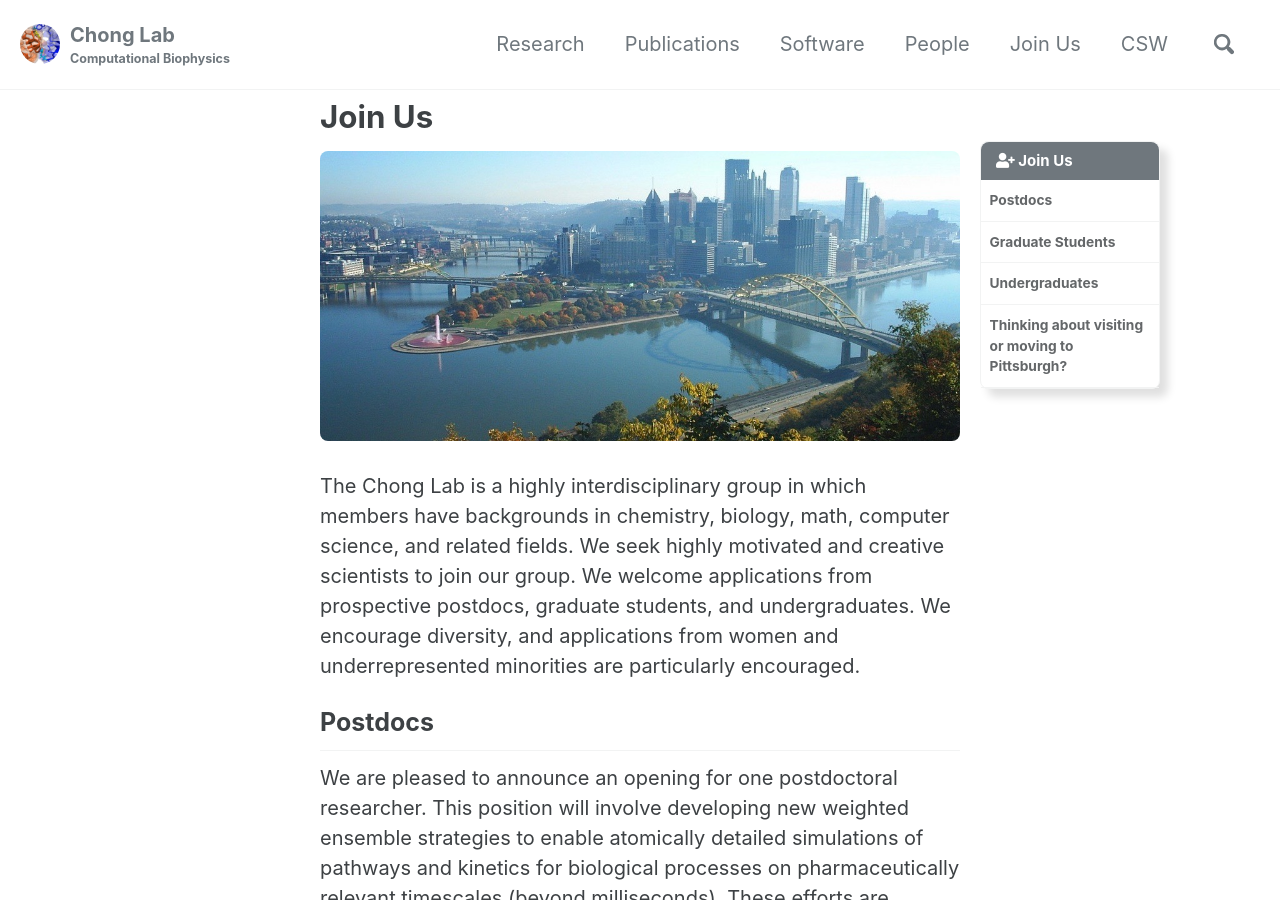
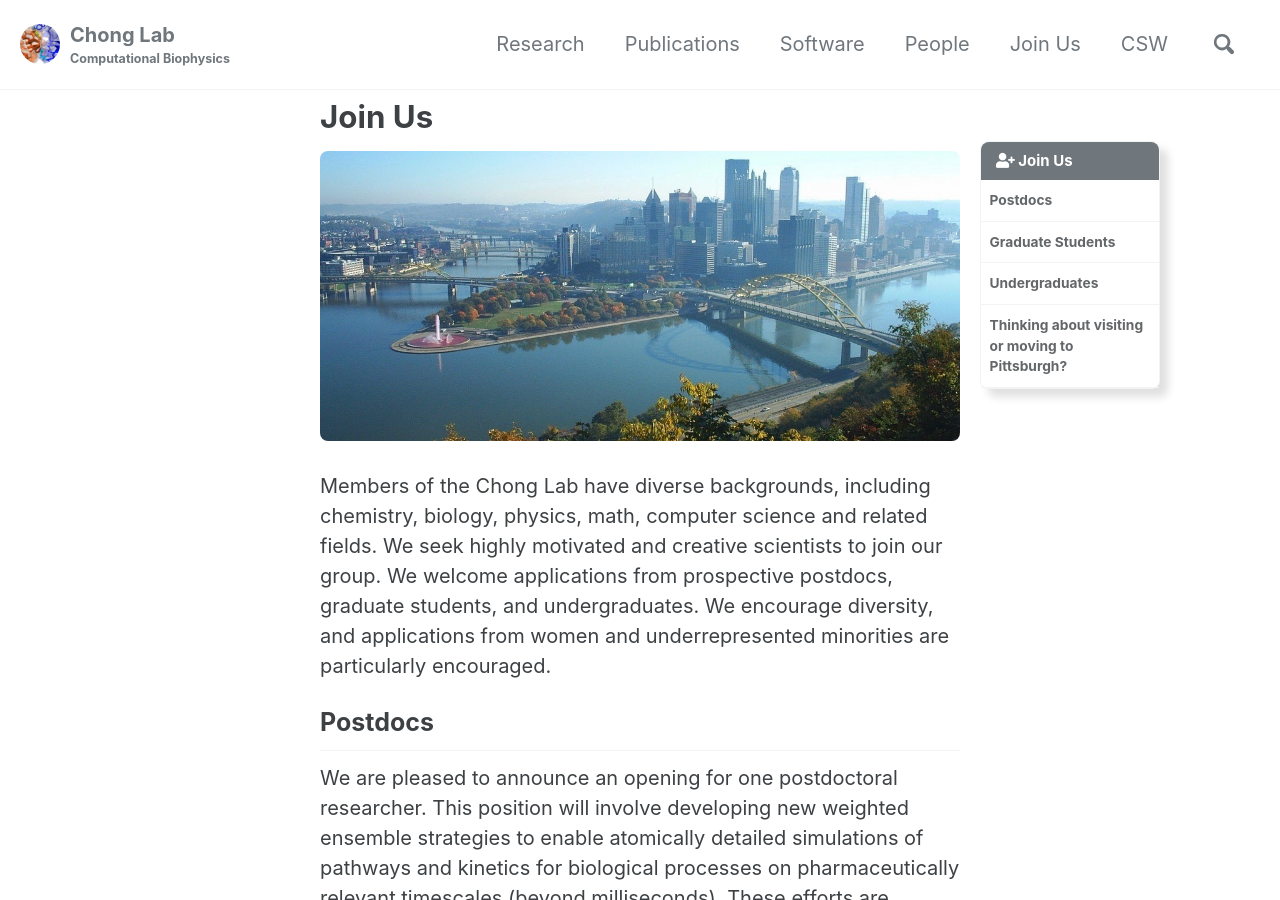
Before and after one commit to darianyang/mm-github-pages-test, a Jekyll site: the page built from _pages/join_us.md, in a window 1280 px wide and 900 px high. Built offline with Jekyll 4.4.1, drawn with Linux system fonts in a browser that asks for light colours; cached includes are drawn as plain includes.

Commit message:
Update join_us.md

```diff
--- a/_pages/join_us.md
+++ b/_pages/join_us.md
@@ -9,7 +9,7 @@ toc_icon: "user-plus"
 
 {% include figure image_path="/assets/images/pittsburgh.jpg" alt="Pittsburgh Panorama" %}
 
-The Chong Lab is a highly interdisciplinary group in which members have backgrounds in chemistry, biology, math, computer science, and related fields. We seek highly motivated and creative scientists to join our group. We welcome applications from prospective postdocs, graduate students, and undergraduates. We encourage diversity, and applications from women and underrepresented minorities are particularly encouraged.
+Members of the Chong Lab have diverse backgrounds, including chemistry, biology, physics, math, computer science and related fields. We seek highly motivated and creative scientists to join our group. We welcome applications from prospective postdocs, graduate students, and undergraduates. We encourage diversity, and applications from women and underrepresented minorities are particularly encouraged.
 
 ## Postdocs
 We are pleased to announce an opening for one postdoctoral researcher. This position will involve developing new weighted ensemble strategies to enable atomically detailed simulations of pathways and kinetics for biological processes on pharmaceutically relevant timescales (beyond milliseconds). These efforts are funded over the next three years by an NIH RO1 renewal titled “High-performance weighted ensemble software for simulation of complex bio-events”. Applications will involve collaborations with experimental labs to characterize the mechanisms of complex processes such as large-scale protein conformational transitions, allosteric protein (un)binding, and/or (un)folding of protein mimetics. The postdoc may also participate in our collaboration with OpenEye Scientific to integrate the [WESTPA software](https://westpa.github.io/westpa) with the [Orion Cloud Computing Platform](https://www.eyesopen.com/orion) to streamline the execution of large-scale weighted ensemble simulations on Amazon Web Services as well as typical clusters.
```
